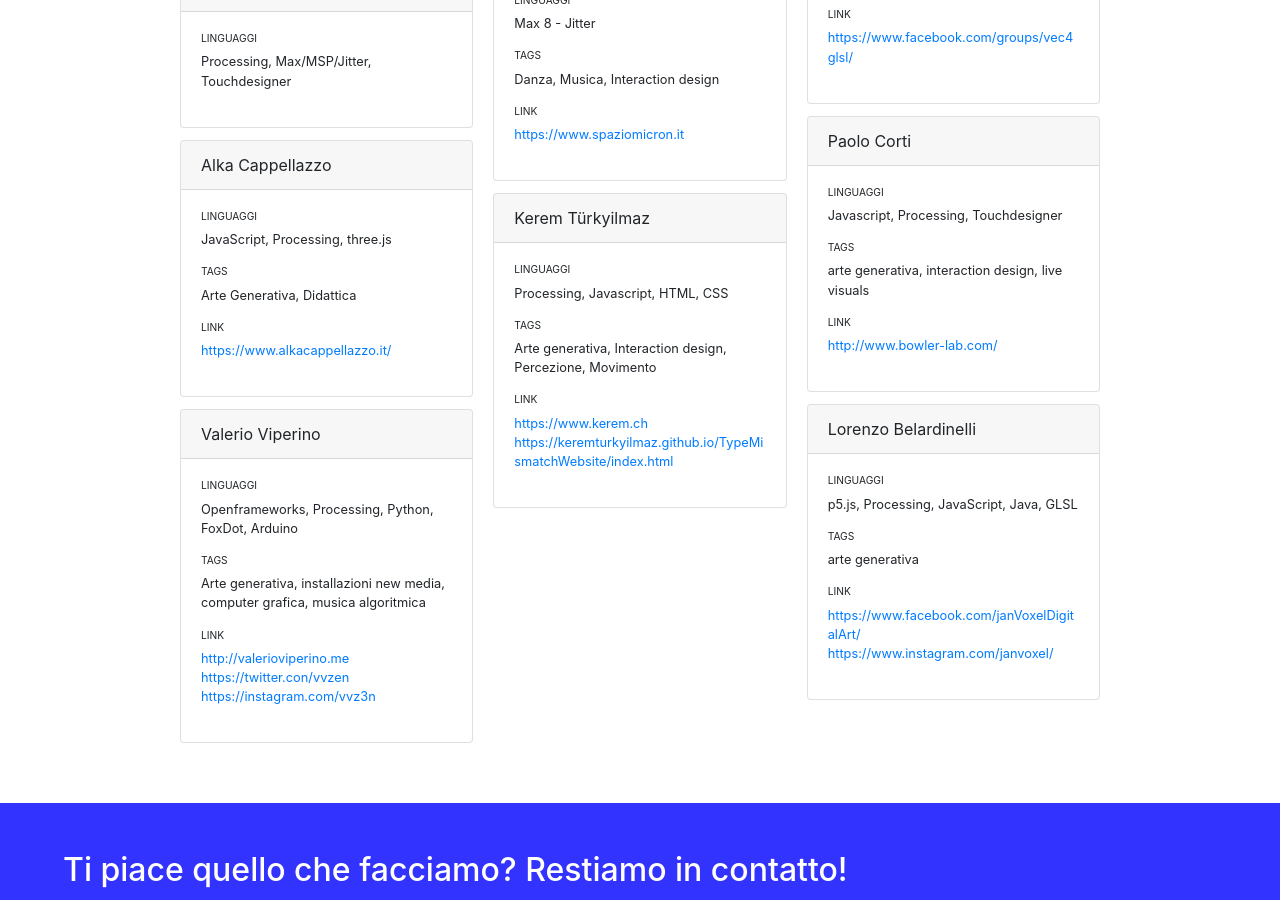
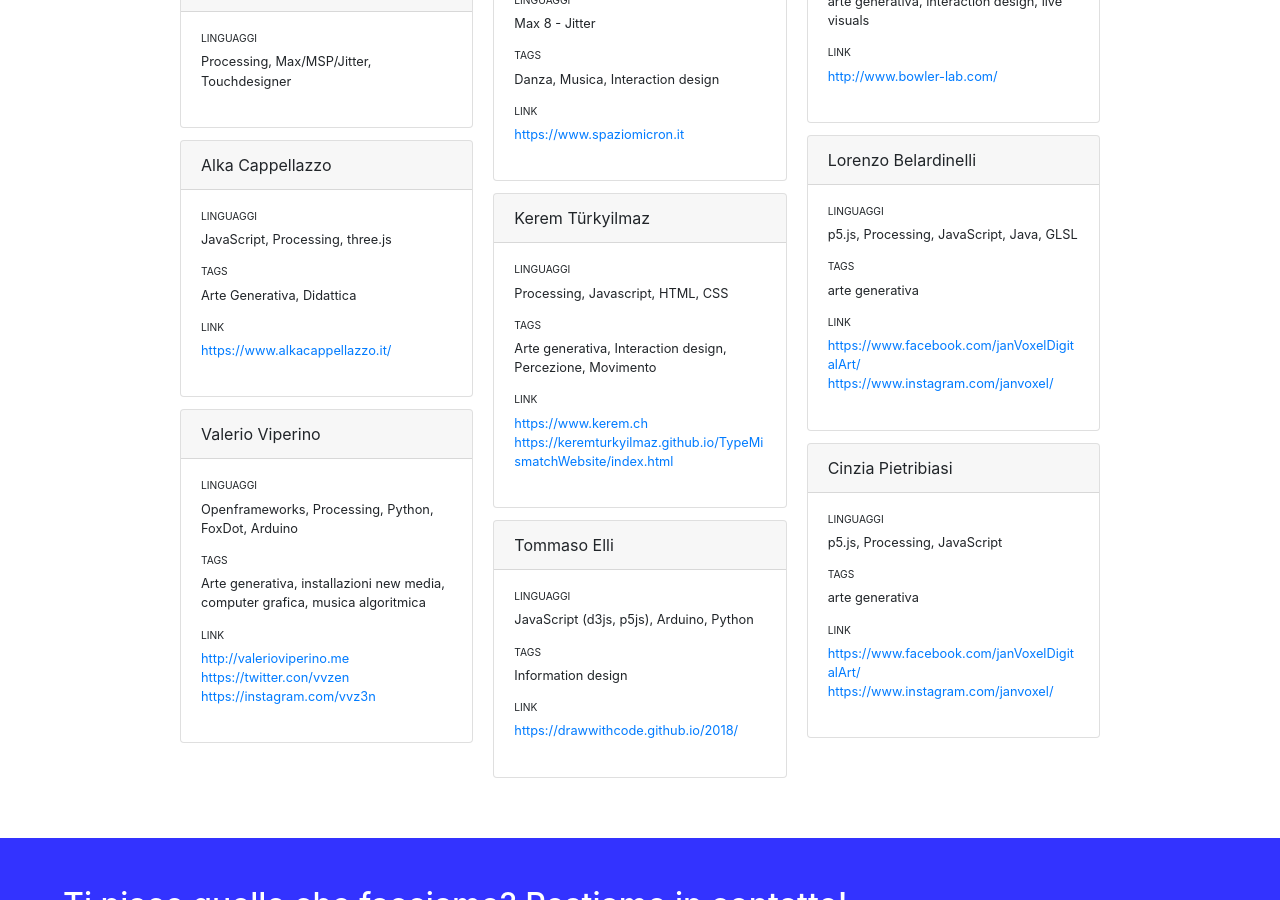
Before and after one commit to codiceinutile/codiceinutile.org, a Jekyll site: the page built from community.md, in a window 1280 px wide and 900 px high, scrolled down 3466 px. Built offline with Jekyll 4.4.1, drawn with Linux system fonts in a browser that asks for light colours; nearby versions of some CDN libraries.

Commit message:
Update community.yml

```diff
--- a/_data/community.yml
+++ b/_data/community.yml
@@ -400,3 +400,16 @@
   links:
     - https://www.facebook.com/janVoxelDigitalArt/
     - https://www.instagram.com/janvoxel/
+
+- name: Cinzia Pietribiasi
+  lat: 44.696239
+  lng: 10.627900
+  languages:
+    - p5.js
+    - Processing
+    - JavaScript
+  tags:
+    - arte generativa
+  links:
+    - https://www.facebook.com/janVoxelDigitalArt/
+    - https://www.instagram.com/janvoxel/
```
